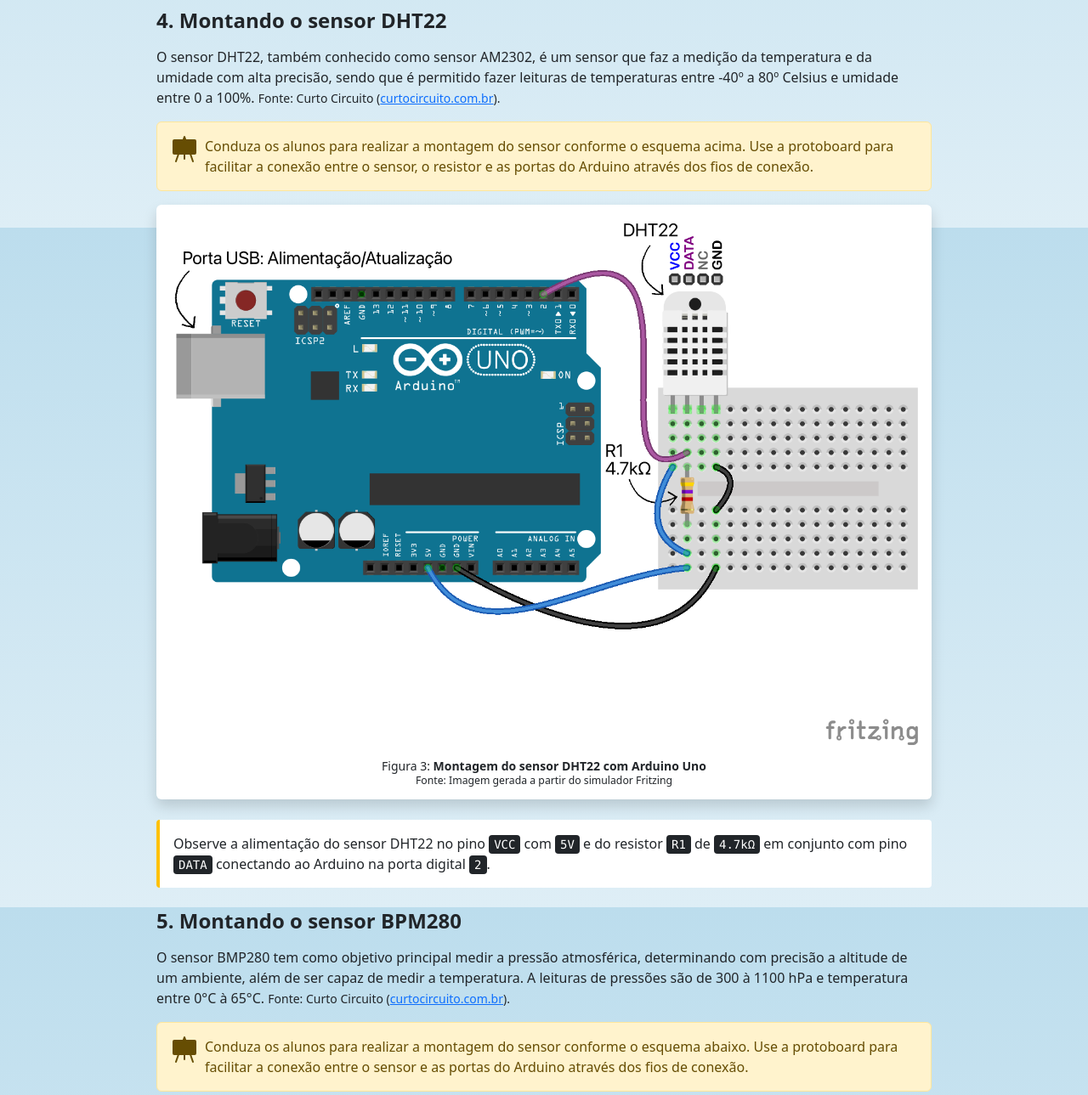
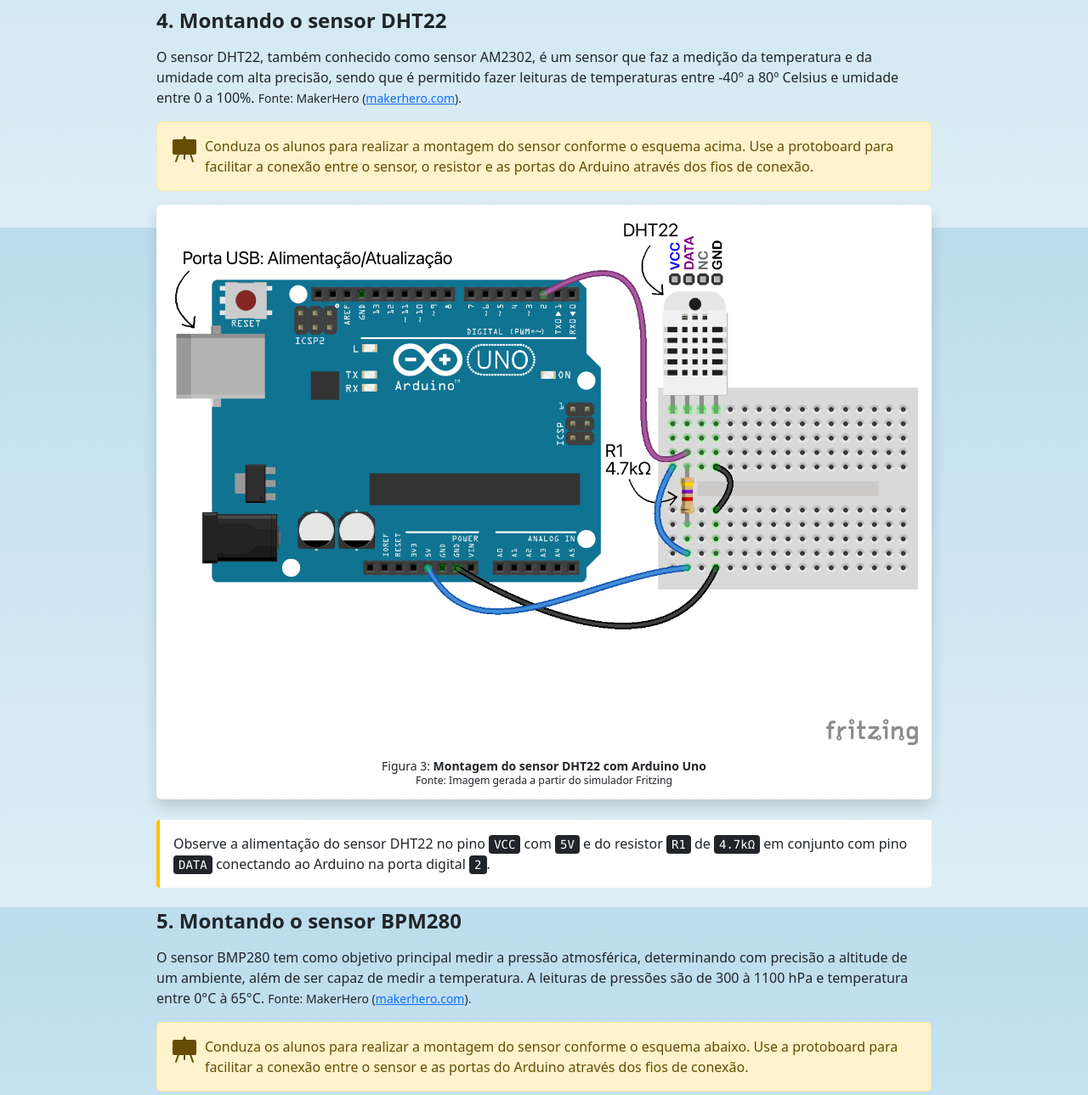
Before and after one commit to kelson-pereira/ifsp-arduino, a Django app: page / in a window 1280 px wide. Shown: the part 3732-5021 px from the top of the page at 85% size. Run offline with Django 5.2, Linux system fonts and the light colour scheme; some libraries are stand-ins or nearby versions.

Commit message:
atualizado links dos componentes

```diff
--- a/labclima/templates/estacoes.html
+++ b/labclima/templates/estacoes.html
@@ -7,7 +7,7 @@
     <div class="card shadow border-0 rounded" style="width: 18rem; height:8rem;">
         <div class="card-body">
             <div class="d-flex flex-column align-items-start">
-                <a href="{% url 'lab' %}">Construindo uma mini estação meteorológica com Arduino<i class="bi bi-box-arrow-up-right icon-link ms-1"></i></a>
+                <a href="{% url 'lab' %}">Construindo uma mini estação meteorológica com Arduino</a>
                 <img width="52" height="36" class="d-block mt-2 me-2" src="{% static 'imagens/arduino.svg' %}" />
             </div>
         </div>
--- a/labclima/templates/lab.html
+++ b/labclima/templates/lab.html
@@ -105,7 +105,7 @@
         <span>Convide os alunos a dar exemplos da importância de conhecer parâmetros como temperatura e umidade no seu dia a dia.</span>
     </div>
     <p class="fs-4 fw-semibold lh-sm mt-4 mb-3">4. Montando o sensor DHT22</p>
-    <p>O sensor DHT22, também conhecido como sensor AM2302, é um sensor que faz a medição da temperatura e da umidade com alta precisão, sendo que é permitido fazer leituras de temperaturas entre -40º a 80º Celsius e umidade entre 0 a 100%. <small>Fonte: Curto Circuito (<a target="_blank" href="https://curtocircuito.com.br/sensor-temperatura-dht22.html">curtocircuito.com.br</a>).</small></p>
+    <p>O sensor DHT22, também conhecido como sensor AM2302, é um sensor que faz a medição da temperatura e da umidade com alta precisão, sendo que é permitido fazer leituras de temperaturas entre -40º a 80º Celsius e umidade entre 0 a 100%. <small>Fonte: MakerHero (<a target="_blank" href="https://www.makerhero.com/produto/sensor-de-umidade-e-temperatura-am2302-dht22/">makerhero.com</a>).</small></p>
     <div class="alert alert-warning d-flex align-items-start" role="alert">
         <svg class="bi flex-shrink-0 me-2" width="32" height="32" role="img" aria-label="Info:"><use xlink:href="#easel-fill"/></svg>
         <span>Conduza os alunos para realizar a montagem do sensor conforme o esquema acima. Use a protoboard para facilitar a conexão entre o sensor, o resistor e as portas do Arduino através dos fios de conexão.</span>
@@ -120,7 +120,7 @@
         <span>Observe a alimentação do sensor DHT22 no pino <kbd>VCC</kbd> com <kbd>5V</kbd> e do resistor <kbd>R1</kbd> de <kbd>4.7kΩ</kbd> em conjunto com pino <kbd>DATA</kbd> conectando ao Arduino na porta digital <kbd>2</kbd>.</span>
     </div>
     <p class="fs-4 fw-semibold lh-sm mt-4 mb-3">5. Montando o sensor BPM280</p>
-    <p>O sensor BMP280 tem como objetivo principal medir a pressão atmosférica, determinando com precisão a altitude de um ambiente, além de ser capaz de medir a temperatura. A leituras de pressões são de 300 à 1100 hPa e temperatura entre 0°C à 65°C. <small>Fonte: Curto Circuito (<a target="_blank" href="https://curtocircuito.com.br/sensor-de-pressao-bmp280.html">curtocircuito.com.br</a>).</small></p>
+    <p>O sensor BMP280 tem como objetivo principal medir a pressão atmosférica, determinando com precisão a altitude de um ambiente, além de ser capaz de medir a temperatura. A leituras de pressões são de 300 à 1100 hPa e temperatura entre 0°C à 65°C. <small>Fonte: MakerHero (<a target="_blank" href="https://www.makerhero.com/produto/sensor-de-pressao-e-temperatura-bmp280/">makerhero.com</a>).</small></p>
     <div class="alert alert-warning d-flex align-items-start" role="alert">
         <svg class="bi flex-shrink-0 me-2" width="32" height="32" role="img" aria-label="Info:"><use xlink:href="#easel-fill"/></svg>
         <span>Conduza os alunos para realizar a montagem do sensor conforme o esquema abaixo. Use a protoboard para facilitar a conexão entre o sensor e as portas do Arduino através dos fios de conexão.</span>
@@ -135,7 +135,7 @@
         <span>Observe a alimentação do sensor BMP280 no pino <kbd>VCC</kbd> com <kbd>3.3V</kbd> e na conexão dos pinos <kbd>SCL</kbd> e <kbd>SDA</kbd> conectando ao Arduino nas porta analógicas <kbd>A5</kbd> e <kbd>A4</kbd> respectivamente.</span>
     </div>
     <p class="fs-4 fw-semibold lh-sm mt-4 mb-3">6. Montando o módulo ESP8266 (ESP-01)</p>
-    <p>O módulo WiFi ESP8266 (ESP-01) é um módulo cujo a função é conectar projetos e sistemas na internet através da rede Wirelles, para que o projeto possa ser acessado, controlado e também adquirir informações de forma remota através do chip ESP8266. <small>Fonte: Curto Circuito (<a target="_blank" href="https://curtocircuito.com.br/modulo-wifi-esp8266-esp-01.html">curtocircuito.com.br</a>).</small></p>
+    <p>O módulo WiFi ESP8266 (ESP-01) é um módulo cujo a função é conectar projetos e sistemas na internet através da rede Wirelles, para que o projeto possa ser acessado, controlado e também adquirir informações de forma remota através do chip ESP8266. <small>Fonte: MakerHero (<a target="_blank" href="https://www.makerhero.com/produto/modulo-wifi-esp8266-esp-01/">makerhero.com</a>).</small></p>
     <p>O ESP8266 (ESP-01) trabalha com as redes mais utilizadas atualmente (802.11 b/g/n), preparado para comunicação sem fio de baixa potência, operando com a rede Wi-Fi em frequência de 2.4GHz, possuindo suporte a WPA e WPA2.</p>
     <div class="alert alert-warning d-flex align-items-start" role="alert">
         <svg class="bi flex-shrink-0 me-2" width="32" height="32" role="img" aria-label="Info:"><use xlink:href="#easel-fill"/></svg>
@@ -151,7 +151,7 @@
         <span>Observe a alimentação do módulo ESP8266 (ESP-01) nos pinos <kbd>VCC</kbd> e <kbd>CH_PD</kbd> com <kbd>3.3V</kbd> e a conexão dos pinos <kbd>TX</kbd> e <kbd>RX</kbd> conectando ao Arduino nas porta digitais <kbd>6</kbd> e <kbd>7</kbd> respectivamente.</span>
     </div>
     <p class="fs-4 fw-semibold lh-sm mt-4 mb-3">7. Montando os LEDs</p>
-    <p>O LED é um diodo emissor de luz que quando percorridos por uma corrente elétrica são capazes de emitir luz. Possui dois terminais polarizados chamados de anodo (positivo) e catodo (negativo), ou seja, a forma a qual está polarizado determina a passagem ou não de corrente elétrica, emitindo ou não luz. <small>Fonte: Mundo da Elétrica (<a target="_blank" href="https://www.mundodaeletrica.com.br/o-que-e-um-led/">mundodaeletrica.com.br</a>).</small></p>
+    <p>O LED é um diodo emissor de luz que quando percorridos por uma corrente elétrica são capazes de emitir luz. Possui dois terminais polarizados chamados de anodo (positivo) e catodo (negativo), ou seja, a forma a qual está polarizado determina a passagem ou não de corrente elétrica, emitindo ou não luz. <small>Fonte: MakerHero (<a target="_blank" href="https://www.makerhero.com/produto/led-alto-brilho-5mm-vermelho/">makerhero.com</a>).</small></p>
     <div class="alert alert-warning d-flex align-items-start" role="alert">
         <svg class="bi flex-shrink-0 me-2" width="32" height="32" role="img" aria-label="Info:"><use xlink:href="#easel-fill"/></svg>
         <span>Conduza os alunos para realizar montagem a do módulo conforme o esquema acima. Use a protoboard para facilitar a conexão entre o módulo e as portas do Arduino através dos fios de conexão.</span>
```
